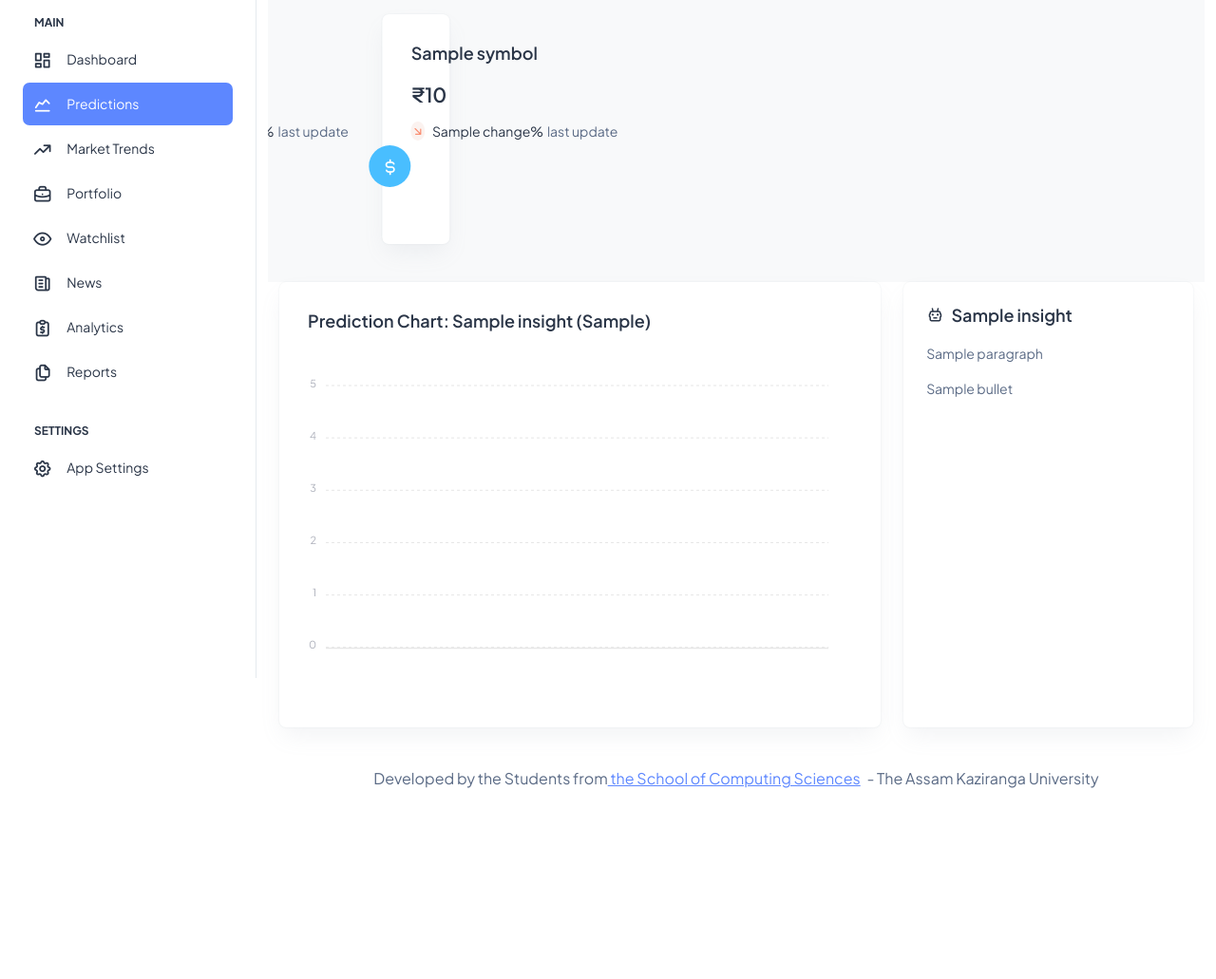
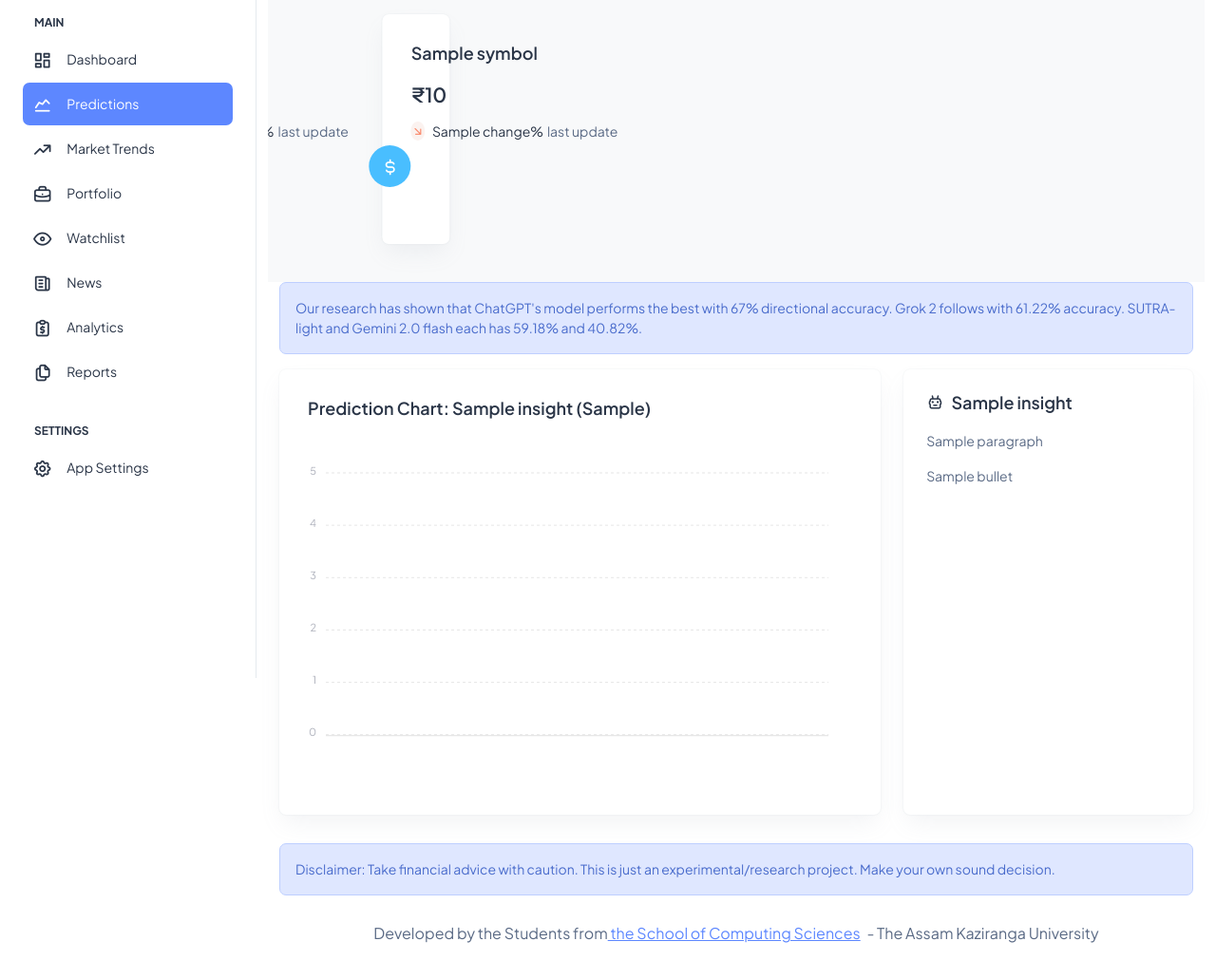
Before and after one commit to SAGAR-TAMANG/stock-market-prediction-using-llm, a Django app: template templates/prediction.html in a window 1280 px wide. Shown: the part 86-1117 px from the top of the page at 95% size. Before the commit the page ends 916 px from the top, so only its background shows below. Run offline with Django 5.2, Linux system fonts and the light colour scheme; the template is opened without the code that fills it: most values are stand-ins (such as "Sample title", 1, 10 or a date in 2020); some libraries are stand-ins or nearby versions.

Commit message:
latest frontend alerts

```diff
--- a/templates/prediction.html
+++ b/templates/prediction.html
@@ -259,6 +259,12 @@
 
         <!-- Row 2 -->
         <div class="row">
+          <div class="col-12">
+            <div class="alert alert-primary" role="alert">
+              Our research has shown that ChatGPT's model performs the best with 67% directional accuracy. Grok 2 follows with 61.22% accuracy. SUTRA-light and Gemini 2.0 flash each has 59.18% and 40.82%.
+            </div>
+          </div>
+
           <!-- Prediction Chart Card (left) -->
           <div class="col-lg-8 d-flex align-items-stretch">
             <div class="card w-100">
@@ -292,6 +298,12 @@
                   {% endfor %}
                 </ul>
               </div>
+            </div>
+          </div>
+
+          <div class="col-12">
+            <div class="alert alert-primary" role="alert">
+              Disclaimer: Take financial advice with caution. This is just an experimental/research project. Make your own sound decision.
             </div>
           </div>
         </div>
```
